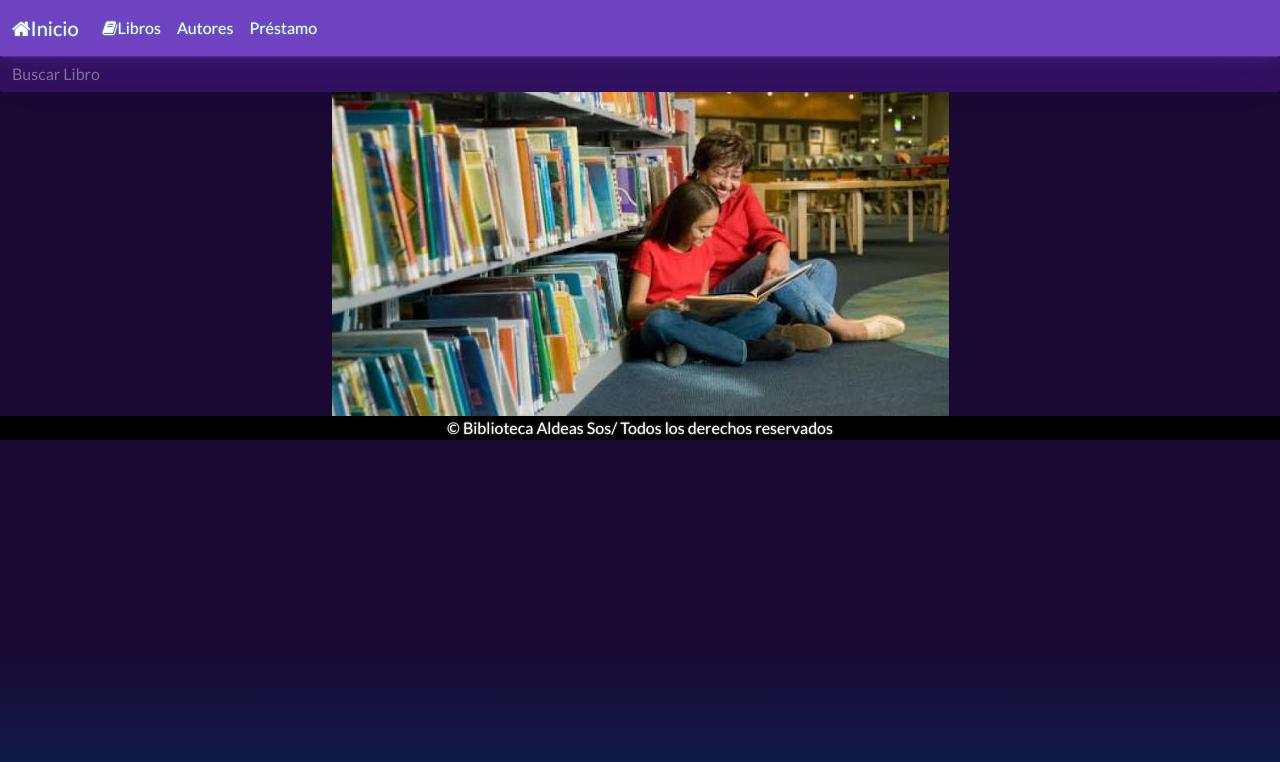
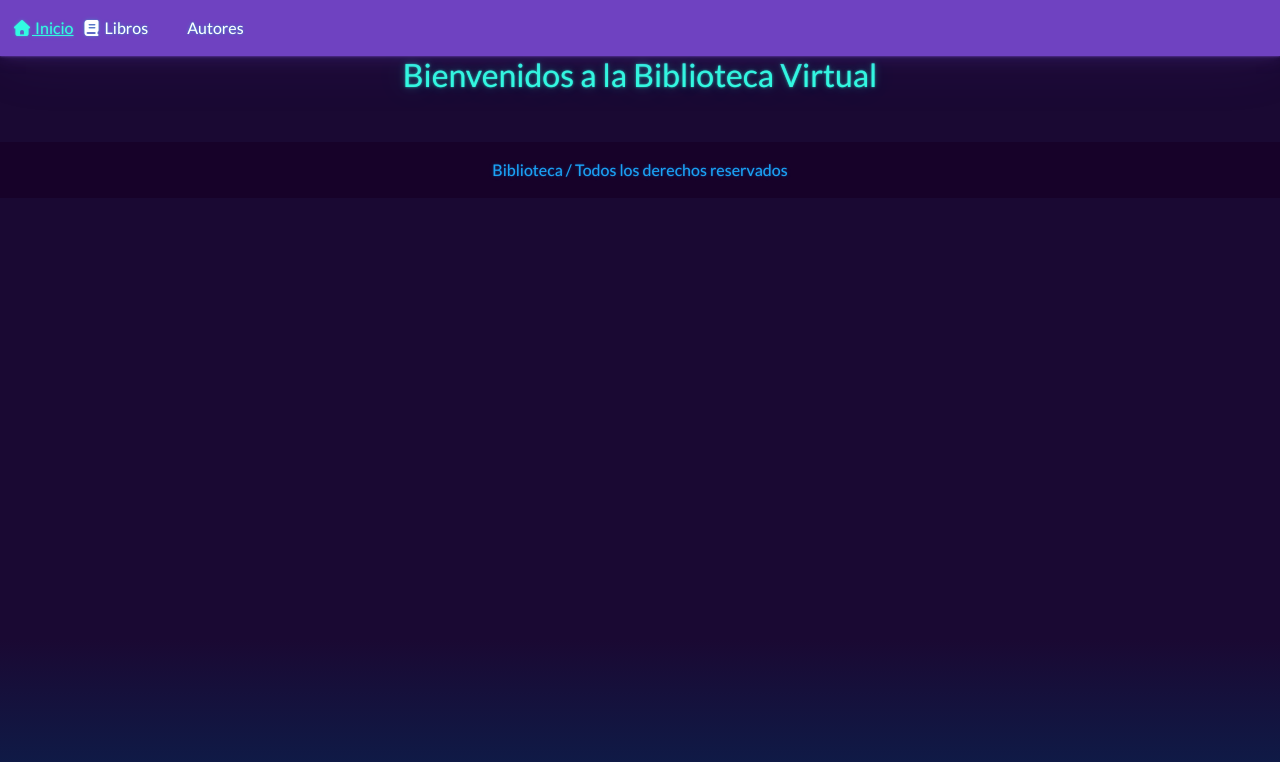
Before and after one commit to SidKna/MeGustaTuLimonAgrio, a plain HTML site: page index.html in a window 1280 px wide. Drawn offline with Linux system fonts and the light colour scheme.

Commit message:
Modificacion

```diff
--- a/index.html
+++ b/index.html
@@ -1,45 +1,38 @@
 <!DOCTYPE html>
-<html lang="es">
+<html lang="en">
 <head>
     <meta charset="UTF-8">
     <meta name="viewport" content="width=device-width, initial-scale=1.0">
     <link rel="stylesheet" href="./bootstrap.min (1).css">
-    <link rel="stylesheet" href="https://cdnjs.cloudflare.com/ajax/libs/font-awesome/4.7.0/css/font-awesome.min.css">
+<link rel="stylesheet" href="https://cdnjs.cloudflare.com/ajax/libs/font-awesome/7.3.1/css/all.min.css">
 
-    <title>BibliotecaAldeasSos</title>
+    <title>Biblioteca</title>
+
 </head>
 <body>
     <nav class="navbar navbar-expand-sm navbar-dark bg-primary">
         <div class="container-fluid">
-                <a class="navbar-brand" href="./index.html"> <i class="fa fa-home" aria-hidden="true"></i>Inicio</a>
+            <a class="navbar-dark" href="./index.html">  <i class="fa fa-home" aria-hidden="true"> </i> Inicio</a>
             <button class="navbar-toggler" type="button" data-toggle="collapse" data-target="#navbarID"
                 aria-controls="navbarID" aria-expanded="false" aria-label="Toggle navigation">
                 <span class="navbar-toggler-icon"></span>
             </button>
             <div class="collapse navbar-collapse" id="navbarID">
                 <div class="navbar-nav">
-                        <a class="nav-link active" aria-current="page" href="./Libros.html"> <i class="fa fa-book" aria-hidden="true"></i>Libros</a>
-                        <a class="nav-link active" aria-current="page" href="#">Autores</a>
-                        <a class="nav-link active" aria-current="page" href="#">Préstamo</a>
-
+                    <a class="nav-link active" aria-current="page" href="./Libros.html"> <i class="fa fa-book" aria-hidden="true"></i> Libros</a>
+                    <a class="nav-link active" aria-current="page" href="./Autores.html"> <i class="fa fa-" aria-hidden="true"></i> Autores</a>
                 </div>
             </div>
         </div>
     </nav>
 
+    <h2 class="text-center">Bienvenidos a la Biblioteca Virtual</h2>
 
-        <input type="search" class="form-control  mb-auto"  placeholder="Buscar Libro" >
+
 
 </body>
 
-
- <div class="img-fluid text-center">
-<img src="./Biblio.jpg" alt="Inicio">
-</div>
-
-
-<footer class="bg-black text-white text-center">
-    &copy; Biblioteca Aldeas Sos/ Todos los derechos reservados
+<footer class="bg-dark text-center py-3 mt-5 text-info">
+    Biblioteca / Todos los derechos reservados
 </footer>
-
 </html>
```
Lines whose indentation alone changed are shown as unchanged.
